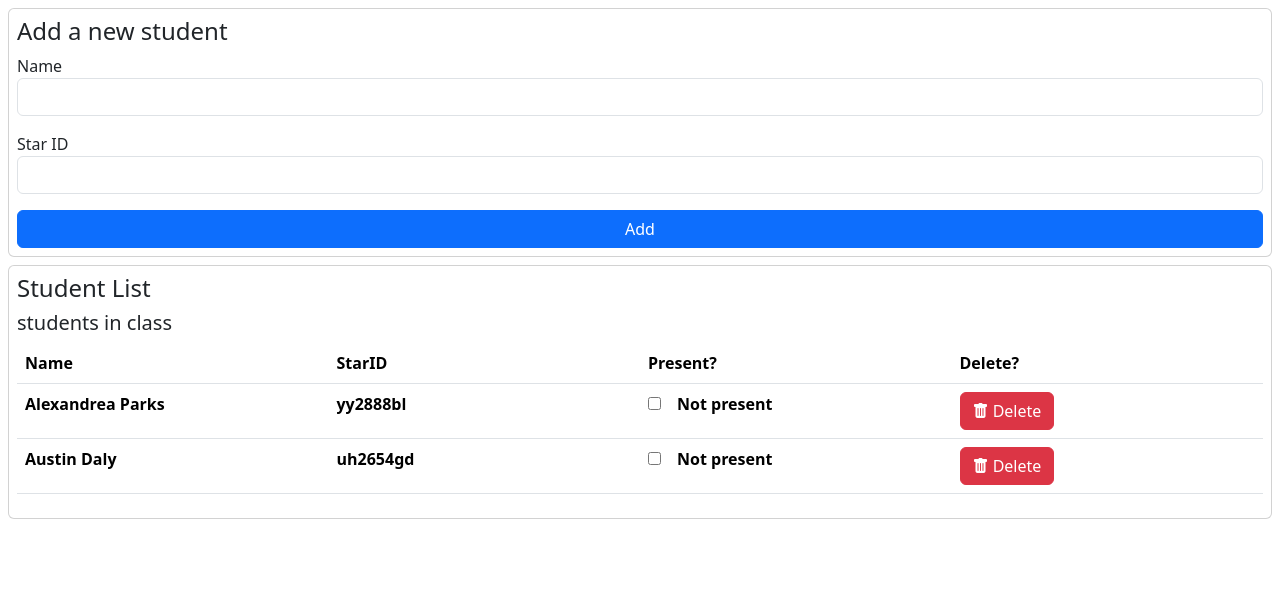
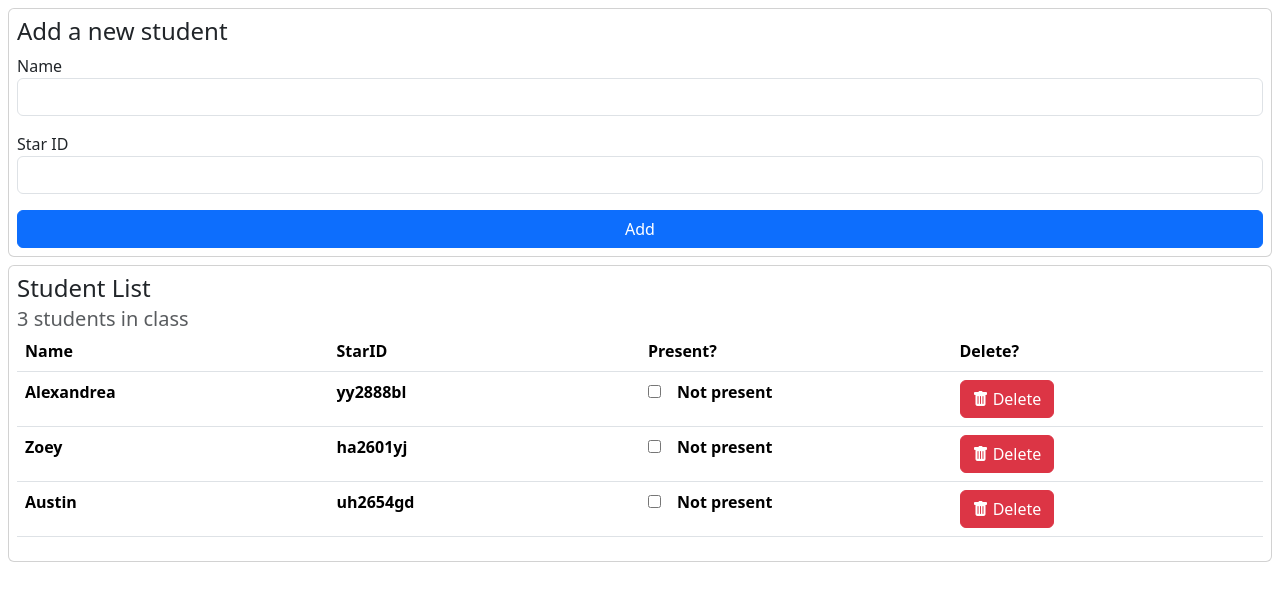
Before and after one commit to alexandreaparks/wcsp-lab-11-ssi-pinia, a Vue app in the folder student-sign-in/: page / in a window 1280 px wide. Shown: the top 600 px of the page. Built offline with nearby package versions, Linux system fonts and the light colour scheme.

Commit message:
student count

```diff
--- a/student-sign-in/src/components/StudentTable.vue
+++ b/student-sign-in/src/components/StudentTable.vue
@@ -6,7 +6,7 @@ import { storeToRefs } from 'pinia' // import to convert data in store into refs
 
 const studentStore = useStudentStore()  // reference the store
 
-const { studentList } = storeToRefs(studentStore)  // convert studentList in store to ref in this component
+const { studentList, studentCount } = storeToRefs(studentStore)  // convert data in store to ref in this component
 
 const deleteStudent = (student) => {
   studentStore.deleteStudent(student)  // use studentStore function deleteStudent
@@ -23,8 +23,8 @@ const arrivedOrLeft = (student) => {
   <div id="student-list-table" class="card m-2 p-2">
     <h4 class="card-title">Student List</h4>
 
-    <h5 v-if="studentCount === 1">{{ studentCount }} student in class</h5>
-    <h5 v-else>{{ studentCount }} students in class</h5>
+    <h5 class="card-subtitle text-muted" v-if="studentCount === 1">{{ studentCount }} student in class</h5>
+    <h5 class="card-subtitle text-muted" v-else>{{ studentCount }} students in class</h5>
 
     <div id="student-table">
       <table class="table">
--- a/student-sign-in/src/stores/StudentStore.js
+++ b/student-sign-in/src/stores/StudentStore.js
@@ -5,8 +5,10 @@ import { ref, computed } from 'vue'
 export const useStudentStore = defineStore('students', () => {
 
     const studentList = ref([
-        { name: 'Alexandrea Parks', starID: 'yy2888bl', present: false },
-        { name: 'Austin Daly', starID: 'uh2654gd', present: false },
+        { name: 'Alexandrea', starID: 'yy2888bl', present: false },
+        { name: 'Zoey', starID: 'ha2601yj', present: false },
+        { name: 'Austin', starID: 'uh2654gd', present: false }
+
     ])
 
     const mostRecentStudent = ref( {} )  // empty object
@@ -26,8 +28,12 @@ export const useStudentStore = defineStore('students', () => {
         mostRecentStudent.value = student  // assign the student passed to this function to be the mostRecentStudent
     }
 
+    const studentCount = computed(() => {
+        return studentList.value.length
+    })
 
-    return {  // return all variable/function names
+
+    return {  // return all variable/function/computed property names
         // reactive data
         studentList,
         mostRecentStudent,
@@ -35,7 +41,10 @@ export const useStudentStore = defineStore('students', () => {
         // functions
         addNewStudent,
         deleteStudent,
-        arrivedOrLeft
+        arrivedOrLeft,
+
+        // computed properties
+        studentCount
     }
 
 })
```
